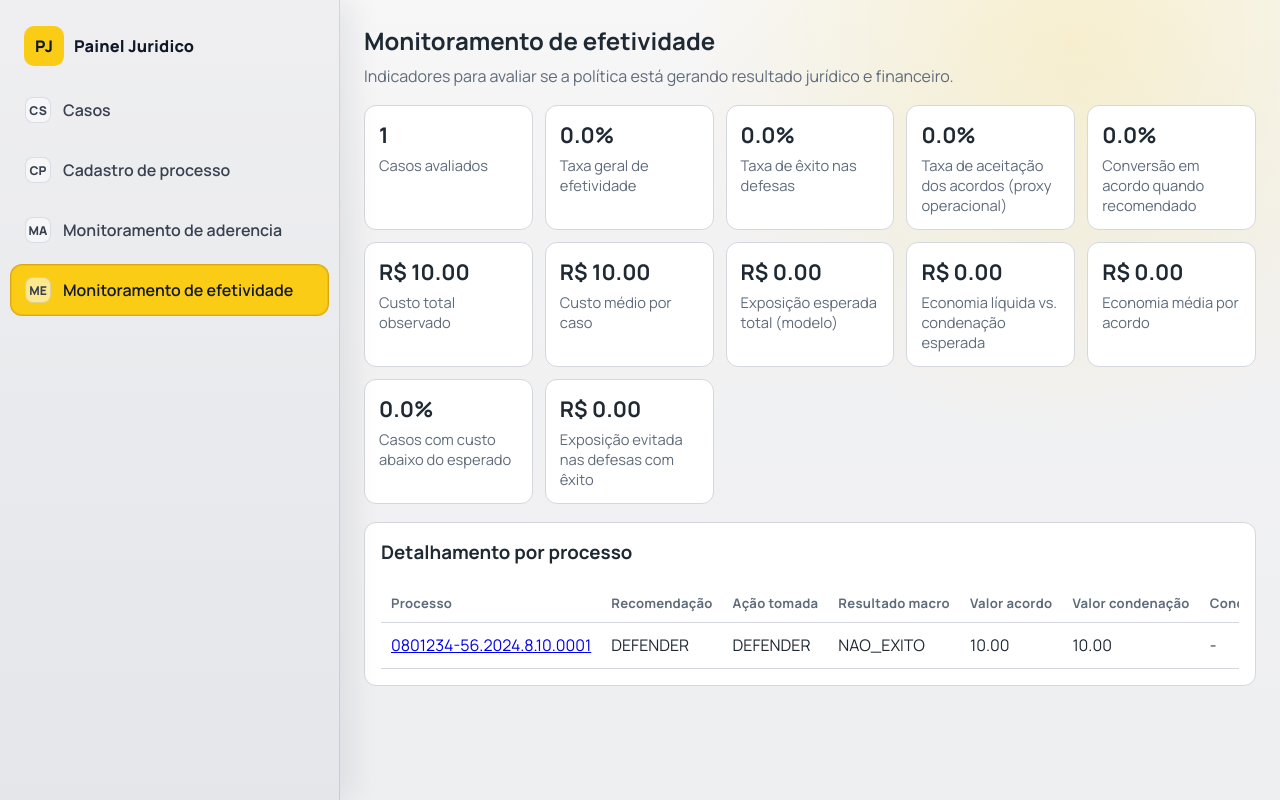
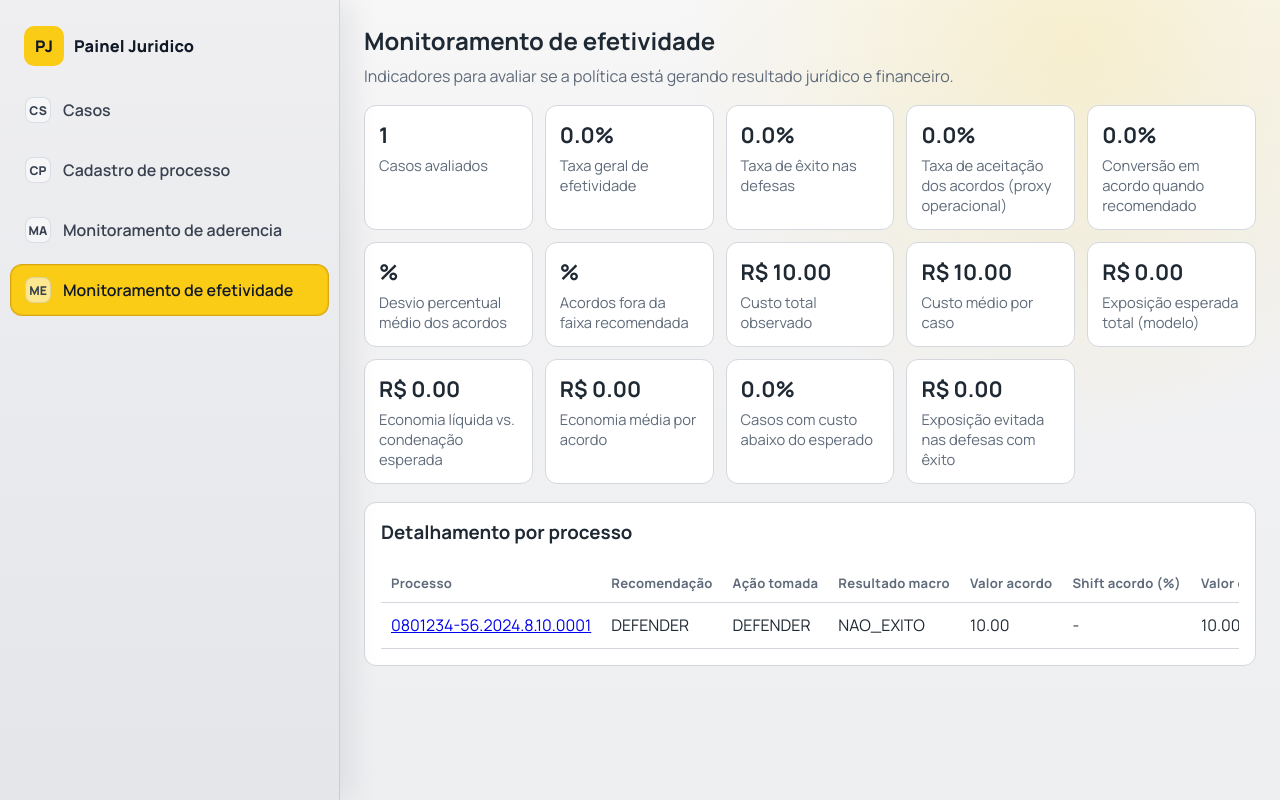
Before and after one commit to PhPires13/hackathon-ufmg-2026-grupo6, a Django app: page /monitoramento-efetividade/ in a window 1280 px wide. Run offline with Django 5.2, Linux system fonts and the light colour scheme; data comes from the database, SQL or seed files in the repository; tables that the repository leaves empty hold one stand-in row (values such as "Sample post").

Commit message:
web: shift_valor_acordo percent form the recommendation

```diff
--- a/src/estrangeirosplatform/legalapp/models.py
+++ b/src/estrangeirosplatform/legalapp/models.py
@@ -1,3 +1,6 @@
+from decimal import Decimal
+
+from django.core.exceptions import ObjectDoesNotExist
 from django.core.validators import RegexValidator
 from django.core.validators import MaxValueValidator, MinValueValidator
 from django.db import models
@@ -199,5 +202,41 @@ class LawyerAction(TimeStampedModel):
 	class Meta:
 		ordering = ['-created_at']
 
+	def _calculate_recommendation_alignment(self):
+		try:
+			recommendation = self.case.recommendation
+		except ObjectDoesNotExist:
+			recommendation = None
+
+		if recommendation is None:
+			self.same_action_taken = False
+			self.valor_acordo_in_range = None
+			self.shift_valor_acordo = None
+			return
+
+		self.same_action_taken = (self.acao == recommendation.sugestao_acao)
+
+		if (
+			self.acao == 'PROPOR_ACORDO'
+			and recommendation.sugestao_acao == 'PROPOR_ACORDO'
+			and self.valor_acordo is not None
+			and recommendation.valor_para_acordo is not None
+		):
+			valor_recomendado = recommendation.valor_para_acordo
+			limite_inferior = valor_recomendado * Decimal('0.80')
+			limite_superior = valor_recomendado * Decimal('1.20')
+			self.valor_acordo_in_range = limite_inferior <= self.valor_acordo <= limite_superior
+			if valor_recomendado != 0:
+				self.shift_valor_acordo = ((self.valor_acordo - valor_recomendado) / valor_recomendado) * Decimal('100')
+			else:
+				self.shift_valor_acordo = None
+		else:
+			self.valor_acordo_in_range = None
+			self.shift_valor_acordo = None
+
+	def save(self, *args, **kwargs):
+		self._calculate_recommendation_alignment()
+		return super().save(*args, **kwargs)
+
 	def __str__(self):
 		return f'{self.case.numero_processo} - {self.acao}'
--- a/src/estrangeirosplatform/legalapp/templates/legalapp/monitoramento-efetividade.html
+++ b/src/estrangeirosplatform/legalapp/templates/legalapp/monitoramento-efetividade.html
@@ -42,6 +42,14 @@
                 <p>Conversão em acordo quando recomendado</p>
             </article>
             <article class="kpi-card">
+                <h2>{{ desvio_percentual_medio_acordos|floatformat:1 }}%</h2>
+                <p>Desvio percentual médio dos acordos</p>
+            </article>
+            <article class="kpi-card">
+                <h2>{{ taxa_acordos_fora_faixa_pct|floatformat:1 }}%</h2>
+                <p>Acordos fora da faixa recomendada</p>
+            </article>
+            <article class="kpi-card">
                 <h2>R$ {{ custo_total_politica|floatformat:2 }}</h2>
                 <p>Custo total observado</p>
             </article>
@@ -82,6 +90,7 @@
                             <th>Ação tomada</th>
                             <th>Resultado macro</th>
                             <th>Valor acordo</th>
+                            <th>Shift acordo (%)</th>
                             <th>Valor condenação</th>
                             <th>Condenação esperada</th>
                             <th>Economia líquida</th>
@@ -98,6 +107,7 @@
                                 <td>{{ row.acao_tomada }}</td>
                                 <td>{{ row.resultado_macro|default:'-' }}</td>
                                 <td>{{ row.valor_acordo|default:'-' }}</td>
+                                <td>{% if row.shift_valor_pct is not None %}{{ row.shift_valor_pct|floatformat:2 }}%{% else %}-{% endif %}</td>
                                 <td>{{ row.valor_condenacao|default:'-' }}</td>
                                 <td>{{ row.valor_esperado_condenacao|default:'-' }}</td>
                                 <td>R$ {{ row.economia_liquida|floatformat:2 }}</td>
@@ -115,7 +125,7 @@
                             </tr>
                         {% empty %}
                             <tr>
-                                <td colspan="11" class="empty">Nenhum caso disponível para monitoramento.</td>
+                                <td colspan="12" class="empty">Nenhum caso disponível para monitoramento.</td>
                             </tr>
                         {% endfor %}
                     </tbody>
--- a/train/models/valor_condenacao.py
+++ b/train/models/valor_condenacao.py
@@ -222,14 +222,14 @@ def main() -> None:
         test_size=args.test_size,
         random_state=args.random_state,
     )
-    save_artifacts(model=model, metrics=metrics, artifact_dir=artifact_dir)
+    # save_artifacts(model=model, metrics=metrics, artifact_dir=artifact_dir)
 
     print('Training complete.')
     print(f'Data path: {data_path}')
     print(f'Model saved at: {artifact_dir / "valor_condenacao_model.pkl"}')
     print(f'Metrics saved at: {artifact_dir / "valor_condenacao_metrics.json"}')
     print('Metrics:')
-    print(json.dumps(metrics, indent=2))
+    # print(json.dumps(metrics, indent=2))
 
 
 if __name__ == '__main__':
```
Also changed, not shown: src/estrangeirosplatform/legalapp/forms.py (+0 -35 lines).
